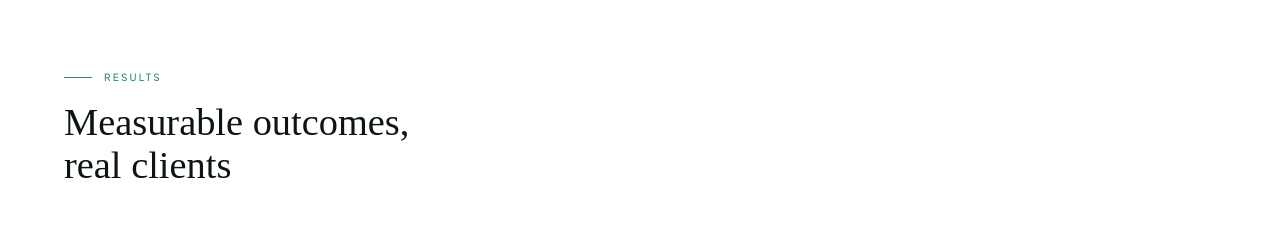
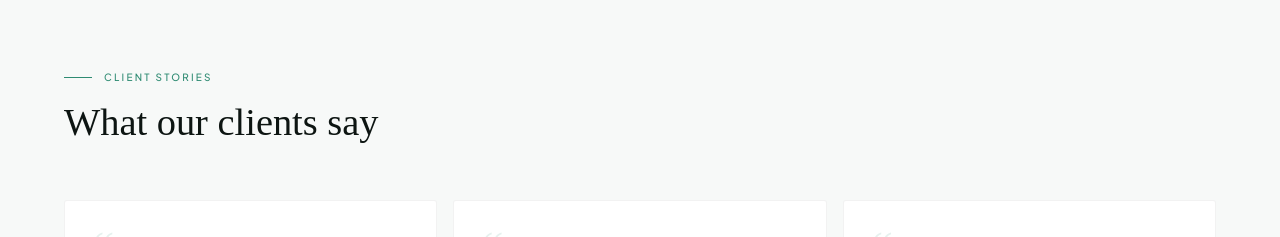
Before and after one commit to laharl143/vital-stats, a Next.js app: page / in a window 1280 px wide. Shown: the part 2479-2716 px from the top of the page. Built offline with nearby package versions, Linux system fonts and the light colour scheme; no server answers; the database is empty.

Commit message:
[VS-16] Update: temporarily disable BeforeAfter section on homepage

```diff
--- a/src/app/page.tsx
+++ b/src/app/page.tsx
@@ -21,7 +21,7 @@ export default function HomePage() {
         <Categories />
         <HowItWorks />
         <FeaturedProducts />
-        <BeforeAfter />
+        {/* <BeforeAfter /> */}
         <Testimonials />
         <Team />
         <FAQ />
```
